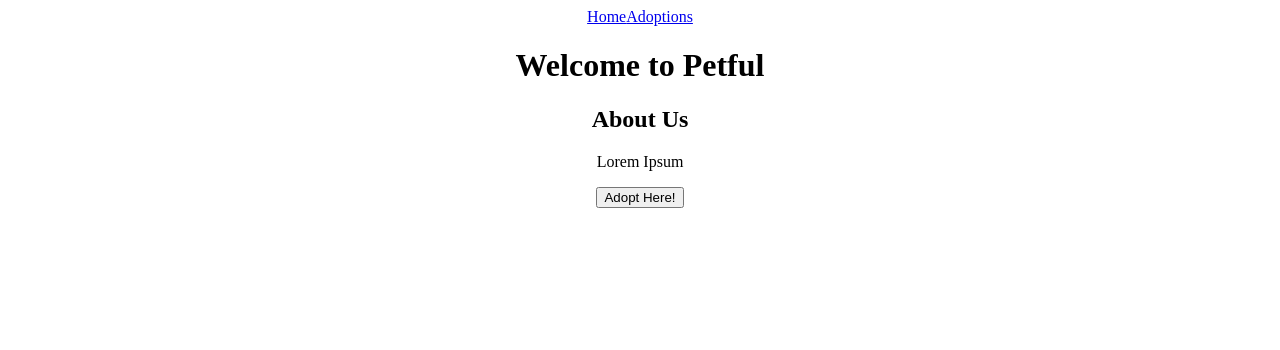
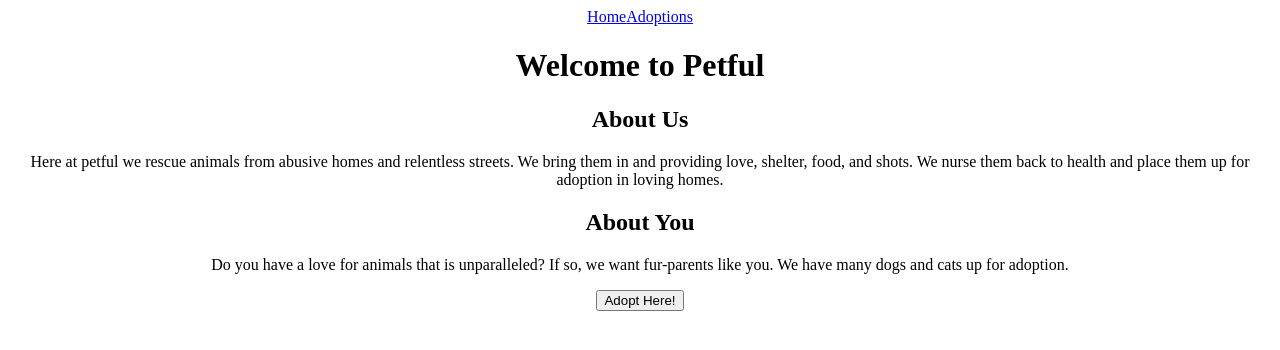
Before and after one commit to thinkful-ei-bee/DSA-Petful-Farah-Laurel-Client, a React (Create React App) app: page / in a window 1280 px wide. Shown: the top 350 px of the page. Built offline with nearby package versions, Linux system fonts and the light colour scheme.

Commit message:
adding details about petful

```diff
--- a/src/Components/MainPage.js
+++ b/src/Components/MainPage.js
@@ -12,9 +12,13 @@ class MainPage extends React.Component {
                 <h1>Welcome to Petful</h1>
                 <section>
                     <h2>About Us</h2>
-                    <p>Lorem Ipsum</p>
-                    <button type="button">Adopt Here!</button>
+                    <p>Here at petful we rescue animals from abusive homes and relentless streets. We bring them in and providing love, shelter, food, and shots. We nurse them back to health and place them up for adoption in loving homes.</p>
                 </section>
+                <section>
+                    <h2>About You</h2>
+                    <p>Do you have a love for animals that is unparalleled? If so, we want fur-parents like you. We have many dogs and cats up for adoption.</p>
+                </section>
+                <button type="button">Adopt Here!</button>
             </div>
         )
     }
```
